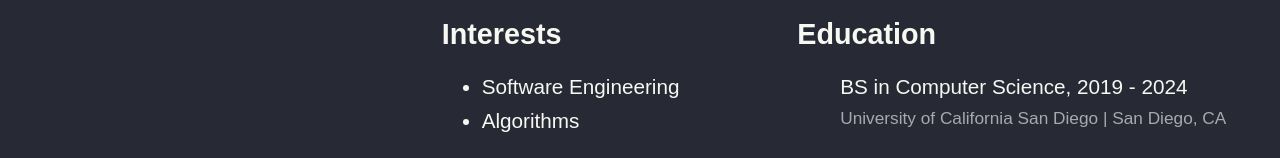
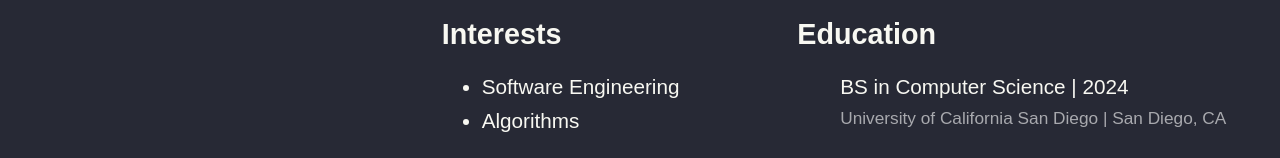
Before and after one commit to HuangMichael94/huangmichael94.github.io, a plain HTML site: page index.html in a window 1280 px wide. Shown: the part 642-800 px from the top of the page. Drawn offline with Linux system fonts and the light colour scheme; a web font is replaced by a local one.

Commit message:
Resume update

```diff
--- a/index.html
+++ b/index.html
@@ -70,7 +70,7 @@
                            <ul class="ul-edu fa-ul mb-0">
                               <li>
                                  <div class="description">
-                                    <p class="course">BS in Computer Science, 2019 - 2024</p>
+                                    <p class="course">BS in Computer Science | 2024</p>
                                     <p class="institution">University of California San Diego | San Diego, CA</p>
                                  </div>
                               </li>
```
Also changed, not shown: 1 other file.
